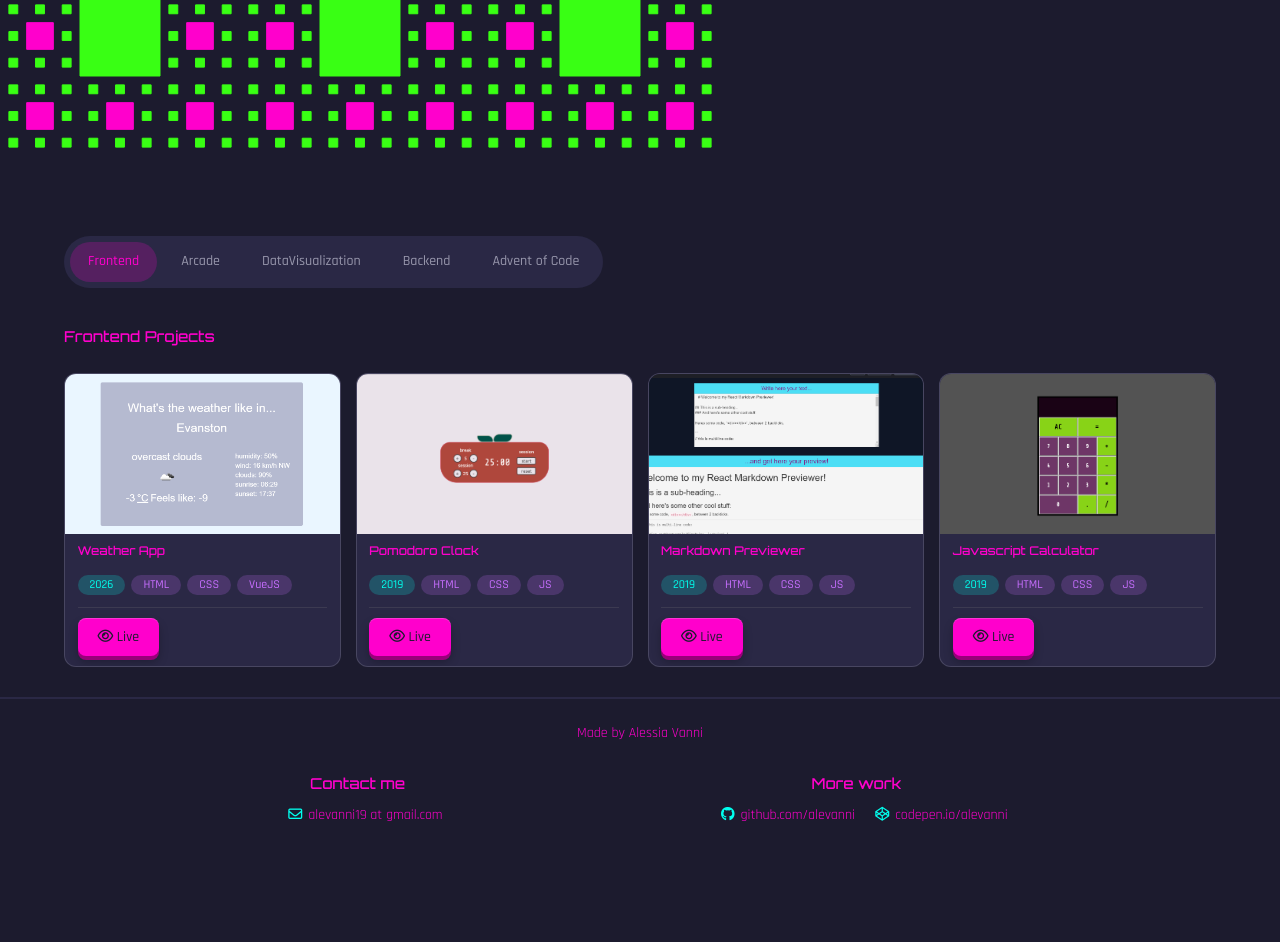
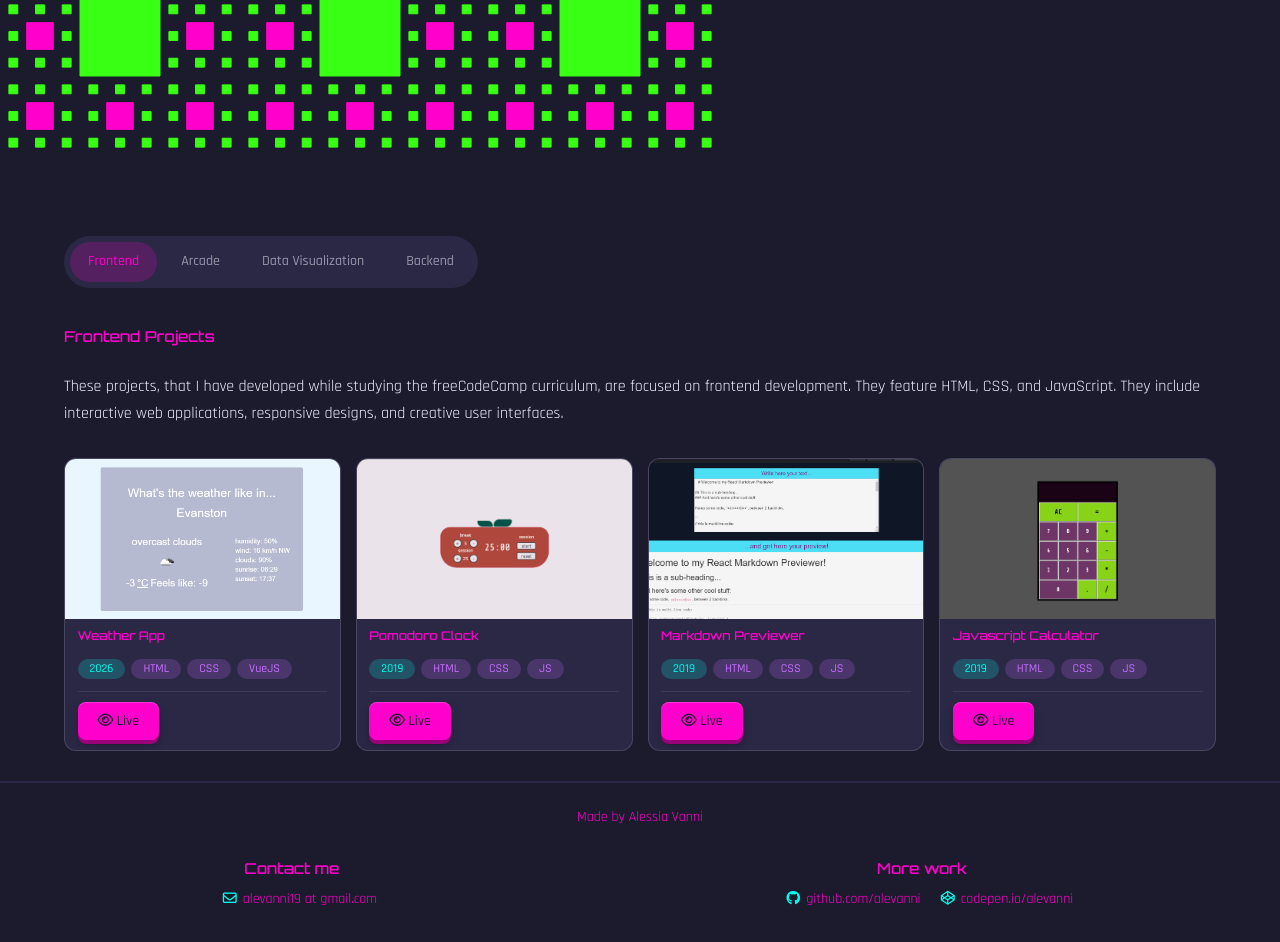
Before and after one commit to alevanni/alevanni.github.io, a PHP site: page / in a window 1280 px wide. Shown: the part 644-1586 px from the top of the page. Before the commit the page ends 1465 px from the top, so only its background shows below. Run offline with PHP 8.4, Linux system fonts and the light colour scheme; some libraries are stand-ins or nearby versions.

Commit message:
Descriptions, removed aoc for now, added treemap

```diff
--- a/index.html
+++ b/index.html
@@ -24,11 +24,13 @@
         <h1>Hello. Take a closer look.</h1>
       </section>
     </div>
+    <section id="projects"></section>
     <div id="all-projects">
-      <section id="projects">
+
         <div id="project-tabs"></div>
-      </section>
+
     </div>
+    </section>
   </div>
   <div id="footer">
 <p>Made by Alessia Vanni</p>
--- a/src/index.css
+++ b/src/index.css
@@ -149,7 +149,7 @@
 #contacts {
   display: flex;
   align-items: start;
-  justify-content: space-evenly;
+  justify-content: space-around;
 }
 
 #footer p{
--- a/src/index.js
+++ b/src/index.js
@@ -140,11 +140,6 @@ createApp({
                     );
                 }
             }
-
-
-
-
-
         },
         moveMagnifier(e) {
             this.glass.style.visibility = "visible";
@@ -180,7 +175,7 @@ createApp({
                 this.glass.width,
                 this.glass.height
             );
-            //console.log('cursor x:', x, 'source x:', (x - this.w) * this.zoom, 'glass left:', (x - this.w));
+
         },
         getCursorPosition(e) {
             var a, x = 0, y = 0;
@@ -196,30 +191,44 @@ createApp({
     }
 }).mount("#magnified-hero-div");
 
-const tabs = ref({ 1: "Frontend", 2: "Arcade", 3: "DataVisualization", 4: "Backend", 5: "Advent of Code" });
+const tabs = ref({ 1: "Frontend", 2: "Arcade", 3: "Data Visualization", 4: "Backend", /*5: "Advent of Code" */ });
+const descriptions = ref({
+    "Frontend": "These projects, that I have developed while studying the freeCodeCamp curriculum, are focused on frontend development. They feature HTML, CSS, and JavaScript. They include interactive web applications, responsive designs, and creative user interfaces.",
+    "Arcade": "These little games are developed using HTML, CSS, and VueJS.",
+    "Data Visualization": "Projects that focus on data visualization techniques using HTML, CSS, and JavaScript library D3. They were developed for the freeCodeCamp curriculum.",
+    "Backend": "APIs, microservices, and server-side applications that handle data processing and business logic. Also made for freeCodeCamp curriculum.",
+    //"Advent of Code": "Section still under construction..."
+});
 const tabProjects = {
-    "Frontend": [
+    "Frontend": {description: descriptions.value.Frontend, projects:[
         { name: 'Weather App', githubLink: '', liveLink: './src/domains/weather-app/weather-app.html', background: './../src/assets/projectsBackground/local-weather-app.png', year: 2026, tech: ['HTML', 'CSS', 'VueJS'] },
         { name: 'Pomodoro Clock', githubLink: '', liveLink: 'https://codepen.io/alevanni/full/EVWNwE', background: './../src/assets/projectsBackground/pomodoro-clock.png', year: 2019, tech: ['HTML', 'CSS', 'JS'] },
         { name: 'Markdown Previewer', githubLink: '', liveLink: 'https://codepen.io/alevanni/full/rOxjXK', background: './../src/assets/projectsBackground/markdown-previewer.png', year: 2019, tech: ['HTML', 'CSS', 'JS'] },
         { name: 'Javascript Calculator', githubLink: '', liveLink: 'https://codepen.io/alevanni/full/avJpxz', background: './../src/assets/projectsBackground/javascript-calculator.png', year: 2019, tech: ['HTML', 'CSS', 'JS'] },
-    ],
-    "DataVisualization": [{ name: 'Bar Chart', githubLink: '', liveLink: 'https://codepen.io/alevanni/full/LvgEwL', background: './../src/assets/projectsBackground/bar-chart.png', year: 2019, tech: ['HTML', 'CSS', 'JS'] },
+    ]},
+    "Data Visualization": {description: descriptions.value['Data Visualization'], projects:[
+    { name: 'Bar Chart', githubLink: '', liveLink: 'https://codepen.io/alevanni/full/LvgEwL', background: './../src/assets/projectsBackground/bar-chart.png', year: 2019, tech: ['HTML', 'CSS', 'JS'] },
     { name: 'Heat Map', githubLink: '', liveLink: 'https://codepen.io/alevanni/full/PowoXOz', background: './../src/assets/projectsBackground/heat-map.png', year: 2019, tech: ['HTML', 'CSS', 'JS'] },
     { name: 'Choropleth Map', githubLink: '', liveLink: 'https://codepen.io/alevanni/full/mdyyMjJ', background: './../src/assets/projectsBackground/choropleth-map.png', year: 2019, tech: ['HTML', 'CSS', 'JS'] },
-    { name: 'Scatterplot Graph', githubLink: '', liveLink: 'https://codepen.io/alevanni/full/QjypWg', background: './../src/assets/projectsBackground/scatterplot-graph.png', year: 2019, tech: ['HTML', 'CSS', 'JS'] }],
-    "Arcade": [{ name: 'Red Donkey', githubLink: '', liveLink: './src/domains/red-donkey/red-donkey.html', background: './../src/assets/projectsBackground/red-donkey.png', year: 2026, tech: ['HTML', 'CSS', 'VueJS'], description: 'Can you free the donkey from its prison?' },
+    { name: 'Scatterplot Graph', githubLink: '', liveLink: 'https://codepen.io/alevanni/full/QjypWg', background: './../src/assets/projectsBackground/scatterplot-graph.png', year: 2019, tech: ['HTML', 'CSS', 'JS'] },
+    { name: 'Tree Map', githubLink: '', liveLink: 'https://codepen.io/alevanni/full/xxbbLLy', background: './../src/assets/projectsBackground/tree-map.png', year: 2019, tech: ['HTML', 'CSS', 'JS'] },
+    ]},
+    "Arcade": {description: descriptions.value.Arcade, projects:[
+    { name: 'Red Donkey', githubLink: '', liveLink: './src/domains/red-donkey/red-donkey.html', background: './../src/assets/projectsBackground/red-donkey.png', year: 2026, tech: ['HTML', 'CSS', 'VueJS'], description: 'Can you free the donkey from its prison?' },
     { name: 'Lights Out', githubLink: '', liveLink: './src/domains/lights-out/lights-out.html', background: './../src/assets/projectsBackground/lights-out.png', year: 2026, tech: ['HTML', 'CSS', 'VueJS'], description: 'Turn on the lights! Careful, when you switch one, all the ones around it will switch too.' },
-    ],
-    "Advent of Code": [{ name: 'Advent of Code Solutions', link: 'link' }],
-    "Backend": [{ name: 'Issue Tracker', githubLink: 'https://github.com/alevanni/issue-tracker', liveLink: '', background: './../src/assets/projectsBackground/Issue-tracker.png' },
+    ]},
+   // "Advent of Code": {description: descriptions.value['Advent of Code'], projects:[
+    //{ name: 'Advent of Code Solutions', link: '' }
+    //]},
+    "Backend": {description: descriptions.value.Backend, projects:[
+    { name: 'Issue Tracker', githubLink: 'https://github.com/alevanni/issue-tracker', liveLink: '', background: './../src/assets/projectsBackground/Issue-tracker.png' },
     { name: 'Sudoku Solver', githubLink: 'https://github.com/alevanni/sudoku-solver', liveLink: '', background: './../src/assets/projectsBackground/sudoku-solver.png' },
     { name: 'Imperial Metric Converter', githubLink: 'https://github.com/alevanni/imperial-metric-converter', liveLink: '', background: './../src/assets/projectsBackground/imperial-metric-converter.png' },
     { name: 'American-British Translator', githubLink: 'https://github.com/alevanni/american-british-translator', liveLink: '', background: './../src/assets/projectsBackground/american-british-translator.png' },
     { name: 'Request Header Parser Microservice', githubLink: 'https://github.com/alevanni/request-header-parser-microservice', liveLink: '', background: './../src/assets/projectsBackground/request-header-parser-microservice.png' },
     { name: 'Timestamp Microservice', githubLink: 'https://github.com/alevanni/timestamp-microservice', liveLink: '', background: './../src/assets/projectsBackground/timestamp-microservice.png' },
     { name: 'File Metadata Microservice', githubLink: 'https://github.com/alevanni/file-metadata', liveLink: '', background: './../src/assets/projectsBackground/file-metadata-microservice.png' }],
-}
+}};
 createApp({
     data() {
         return {
@@ -244,24 +253,26 @@ createApp({
 
                 </ul>
 
-                <div v-for="(tab, key) in this.tabs" v-show="activeTab == tab" class="projects" :id="tab + '-projects'"></div>
+                <div v-for="(tab, key) in this.tabs" v-show="activeTab == tab" class="projects" :id="tab.replaceAll(' ', '-') + '-projects'"></div>
                 `,
 }).mount("#project-tabs");
 
 Object.entries(tabProjects).forEach(([tabName, data]) => {
     createApp({
         data() {
-
             return {
                 id: tabName,
-                projects: data,
+                projects: data.projects,
+                description: data.description
             }
         },
         mounted() {
 
         },
         template: `<h2>{{id}} Projects</h2>
+        <p>{{description}}</p>
         <div class="showcase">
+
         <div v-for="project in projects" class="project-tile">
             <div class="tile-img" :style="{ backgroundImage: 'url(' + project.background + ')' }"></div>
             <div class="tile-content">
@@ -282,5 +293,5 @@ Object.entries(tabProjects).forEach(([tabName, data]) => {
         </div>
         </div>
         </div>`,
-    }).mount('#' + tabName + '-projects');
+    }).mount('#' + tabName.replace(/\s+/g, '-') + '-projects');
 });
```
Also changed, not shown: src/assets/projectsBackground/tree-map.png (added). Lines whose indentation alone changed are shown as unchanged.
